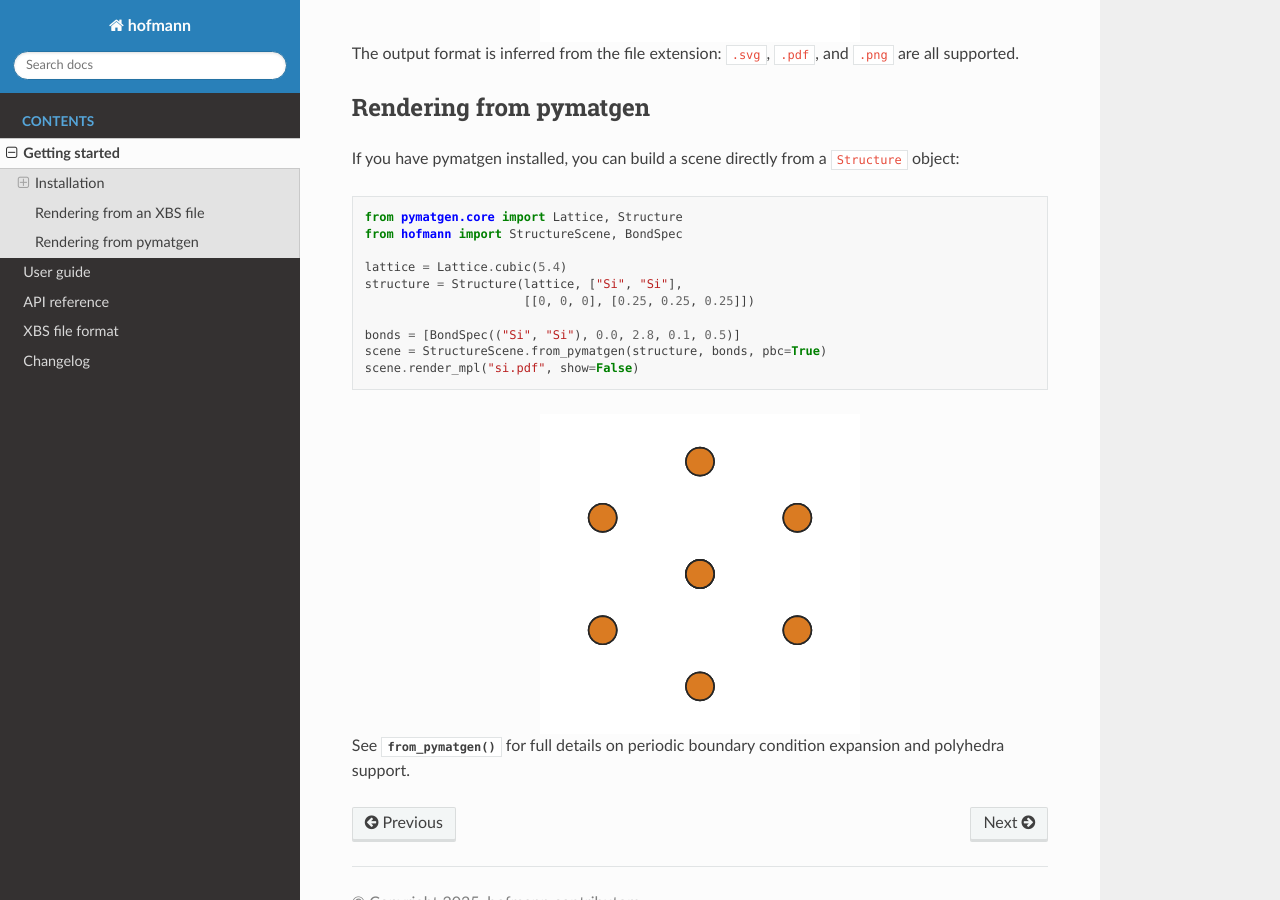
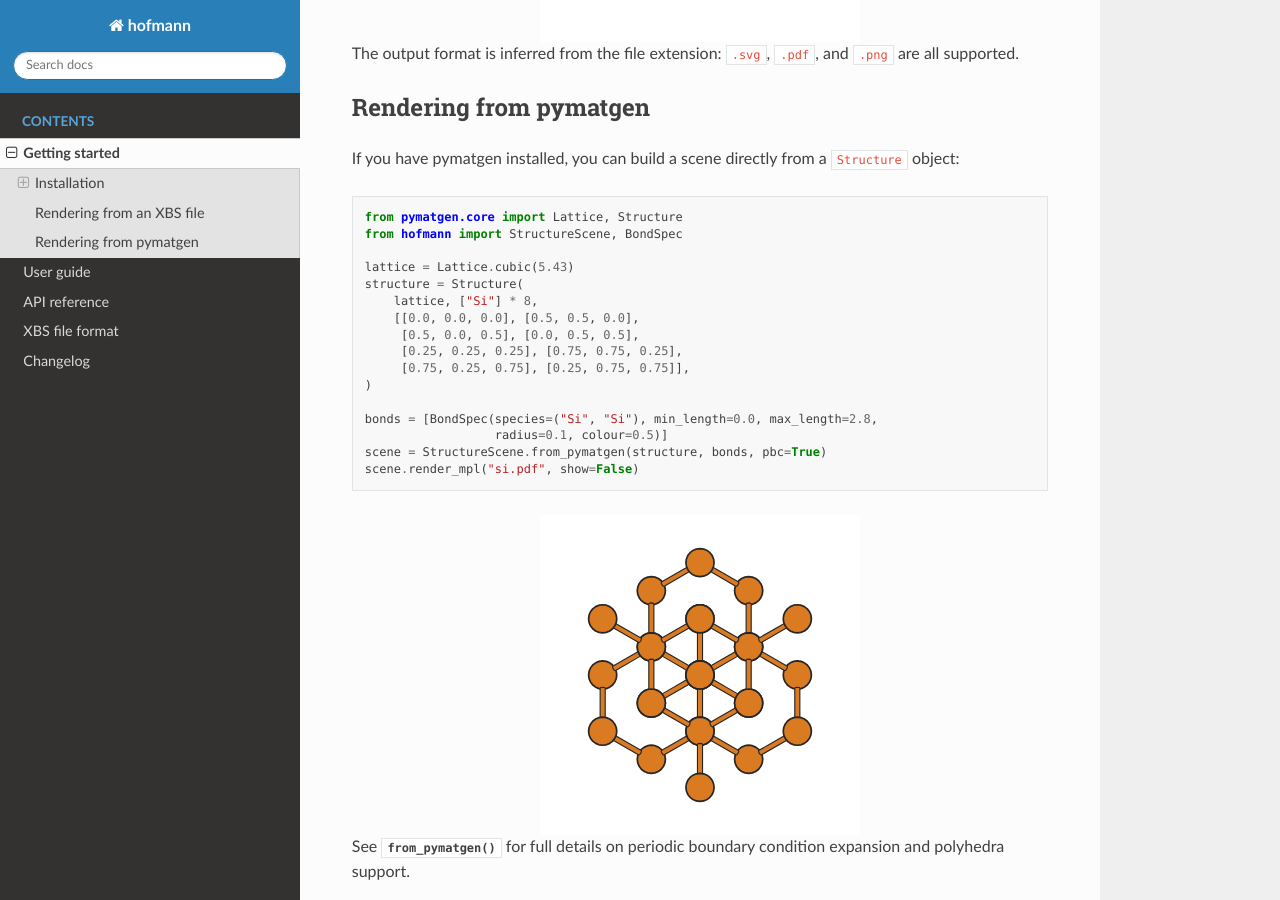
Before and after one commit to bjmorgan/hofmann, a Sphinx documentation site: the page built from docs/getting-started.rst, in a window 1280 px wide and 900 px high, scrolled down 1297 px. Built offline with Sphinx 7.4.7 and the Read the Docs theme 3.1.0, drawn with Linux system fonts in a browser that asks for light colours.

Commit message:
Fix documentation examples and regenerate images
- Use correct 8-atom conventional cell for diamond-cubic Si (was
  incorrectly using a 2-atom cell with cubic lattice)
- Add pbc_cutoff=0.1 to perovskite and Si scenes to avoid dangling bonds
- Change LLZO polyhedra alpha from 1.0 to 0.5 for translucent faces
- Fix XBS poly keyword documentation (was incorrectly documenting a
  "polyhedra" keyword with unsupported parameters)
- Use named parameters for BondSpec in getting-started example
- Regenerate all documentation SVGs

```diff
--- a/docs/_static/generate_images.py
+++ b/docs/_static/generate_images.py
@@ -50,7 +50,7 @@ def perovskite_scene() -> StructureScene:
     # Centre on Sr (index 0) so PBC expansion surrounds the A-site.
     scene = StructureScene.from_pymatgen(
         structure, bond_specs, polyhedra=polyhedra,
-        pbc=True, centre_atom=0,
+        pbc=True, pbc_cutoff=0.1, centre_atom=0,
     )
 
     # Custom colours.
@@ -71,15 +71,25 @@ def si_scene() -> StructureScene:
 
     lattice = Lattice.cubic(5.43)
     structure = PmgStructure(
-        lattice, ["Si", "Si"],
-        [[0, 0, 0], [0.25, 0.25, 0.25]],
+        lattice,
+        ["Si"] * 8,
+        [
+            [0.0, 0.0, 0.0],
+            [0.5, 0.5, 0.0],
+            [0.5, 0.0, 0.5],
+            [0.0, 0.5, 0.5],
+            [0.25, 0.25, 0.25],
+            [0.75, 0.75, 0.25],
+            [0.75, 0.25, 0.75],
+            [0.25, 0.75, 0.75],
+        ],
     )
 
     bond_specs = [
         BondSpec(species=("Si", "Si"), min_length=0.0, max_length=2.8,
                  radius=0.1, colour=0.5),
     ]
-    scene = StructureScene.from_pymatgen(structure, bond_specs, pbc=True)
+    scene = StructureScene.from_pymatgen(structure, bond_specs, pbc=True, pbc_cutoff=0.1)
     scene.view.look_along([1, 1, 1])
     return scene
 
@@ -98,7 +108,7 @@ def llzo_scene() -> StructureScene:
                  radius=0.1, colour=0.5),
     ]
     polyhedra_specs = [
-        PolyhedronSpec(centre="Zr", alpha=1.0, hide_vertices=True,
+        PolyhedronSpec(centre="Zr", alpha=0.5, hide_vertices=True,
                        hide_centre=True, hide_bonds=True, min_vertices=6),
     ]
 
--- a/docs/getting-started.rst
+++ b/docs/getting-started.rst
@@ -65,11 +65,17 @@ If you have pymatgen installed, you can build a scene directly from a
    from pymatgen.core import Lattice, Structure
    from hofmann import StructureScene, BondSpec
 
-   lattice = Lattice.cubic(5.4)
-   structure = Structure(lattice, ["Si", "Si"],
-                         [[0, 0, 0], [0.25, 0.25, 0.25]])
+   lattice = Lattice.cubic(5.43)
+   structure = Structure(
+       lattice, ["Si"] * 8,
+       [[0.0, 0.0, 0.0], [0.5, 0.5, 0.0],
+        [0.5, 0.0, 0.5], [0.0, 0.5, 0.5],
+        [0.25, 0.25, 0.25], [0.75, 0.75, 0.25],
+        [0.75, 0.25, 0.75], [0.25, 0.75, 0.75]],
+   )
 
-   bonds = [BondSpec(("Si", "Si"), 0.0, 2.8, 0.1, 0.5)]
+   bonds = [BondSpec(species=("Si", "Si"), min_length=0.0, max_length=2.8,
+                     radius=0.1, colour=0.5)]
    scene = StructureScene.from_pymatgen(structure, bonds, pbc=True)
    scene.render_mpl("si.pdf", show=False)
 
```
Also changed, not shown: docs/xbs-format.rst (+9 -4 lines), docs/_static/ch4.svg, docs/_static/llzo.svg, docs/_static/perovskite.svg, docs/_static/perovskite_no_outlines.svg, docs/_static/perovskite_spacefill.svg, docs/_static/si.svg.
